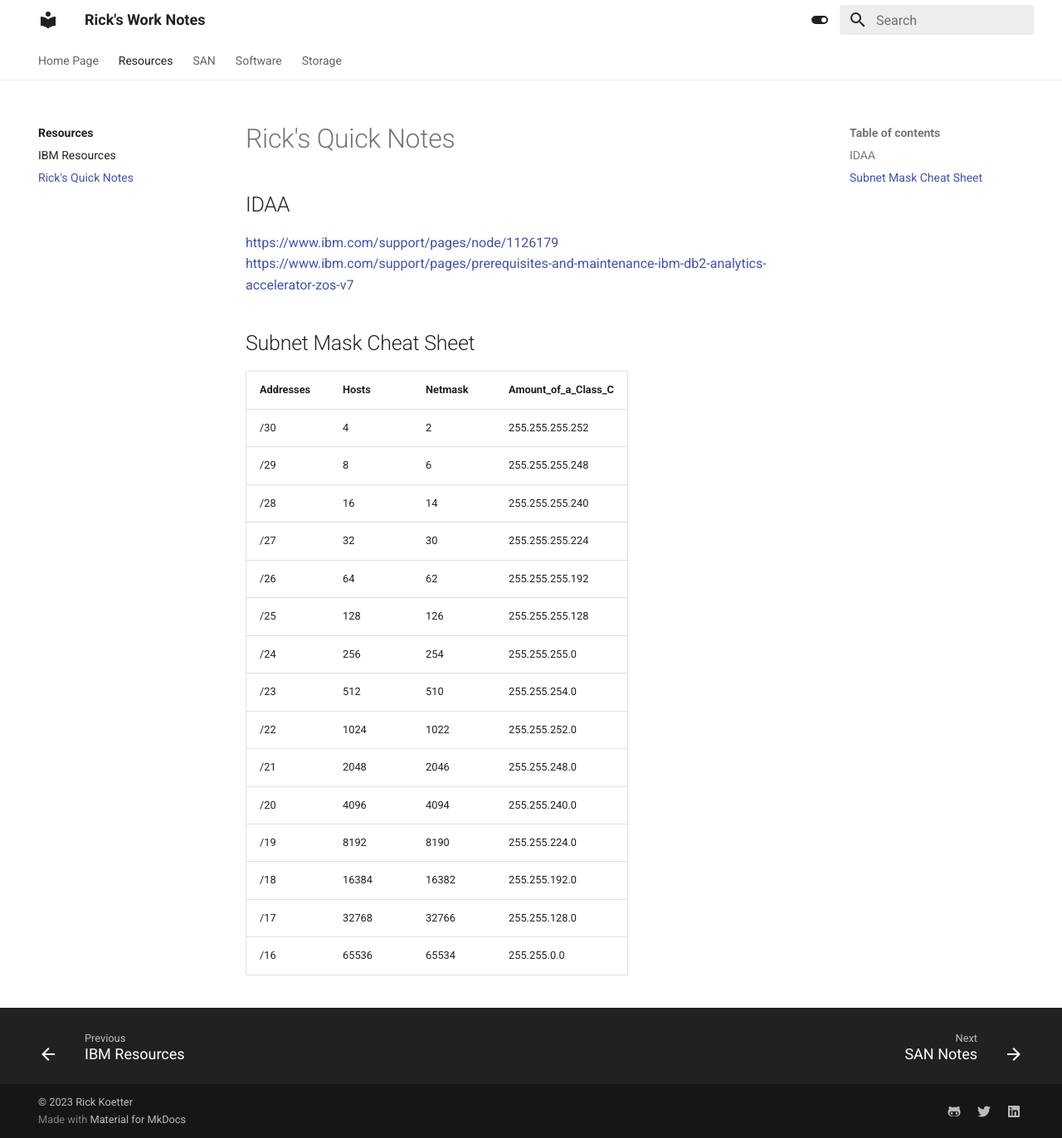
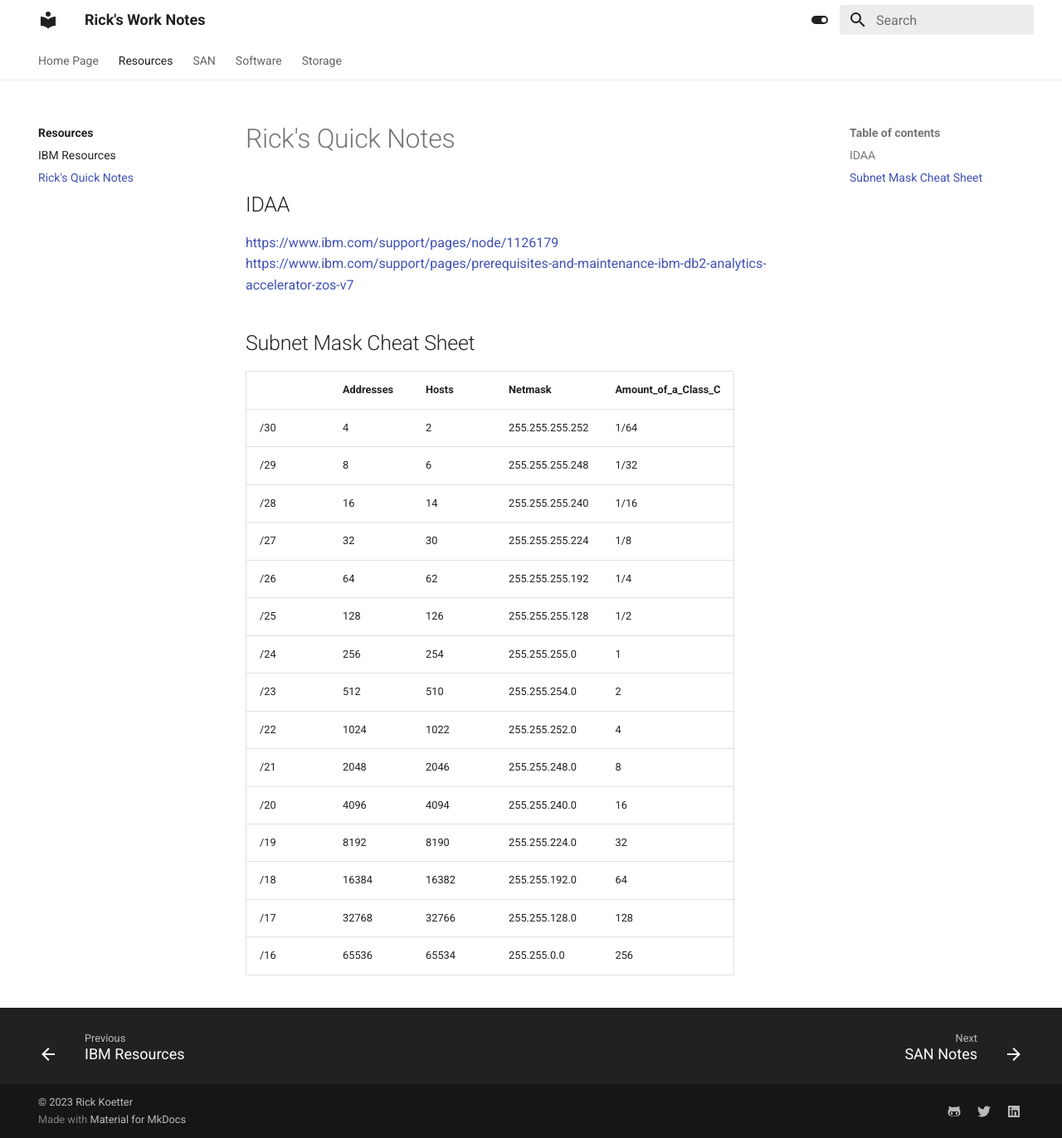
Before and after one commit to rickkoe/worknotes, an MkDocs documentation site: the page built from docs/Resources/quick-notes.md, in a window 1280 px wide and 1372 px high. Shown: the whole window at 83% size. Built offline with MkDocs 1.6.1 and Material for MkDocs 9.7.7, drawn with Linux system fonts in a browser that asks for light colours.

Commit message:
update cheat sheet

```diff
--- a/docs/Resources/quick-notes.md
+++ b/docs/Resources/quick-notes.md
@@ -6,8 +6,8 @@
 
 ## Subnet Mask Cheat Sheet
 
-|Addresses|Hosts|Netmask|Amount_of_a_Class_C|
-|---|---|---|---|
+||Addresses|Hosts|Netmask|Amount_of_a_Class_C|
+|---|---|---|---|---|
 |/30|4|2|255.255.255.252|1/64|
 |/29|8|6|255.255.255.248|1/32|
 |/28|16|14|255.255.255.240|1/16|
```
